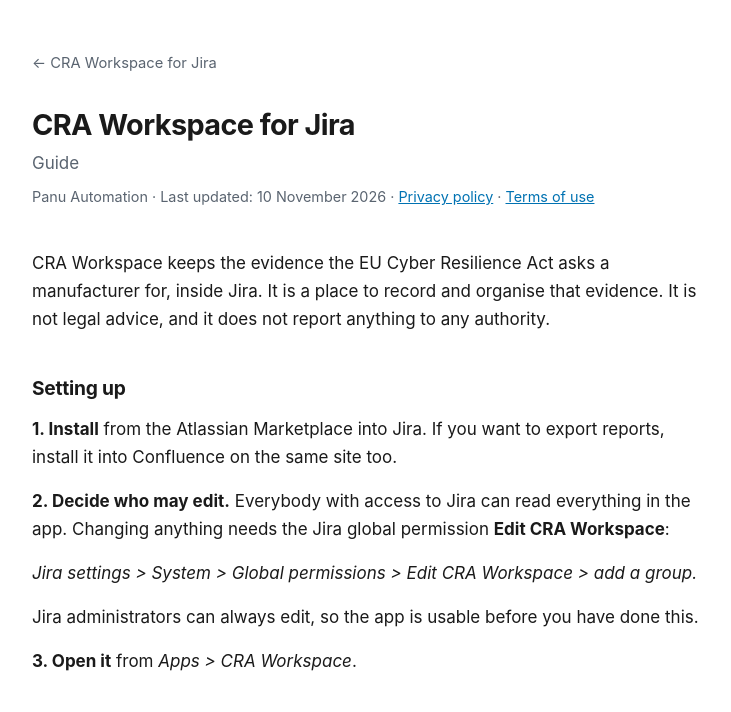
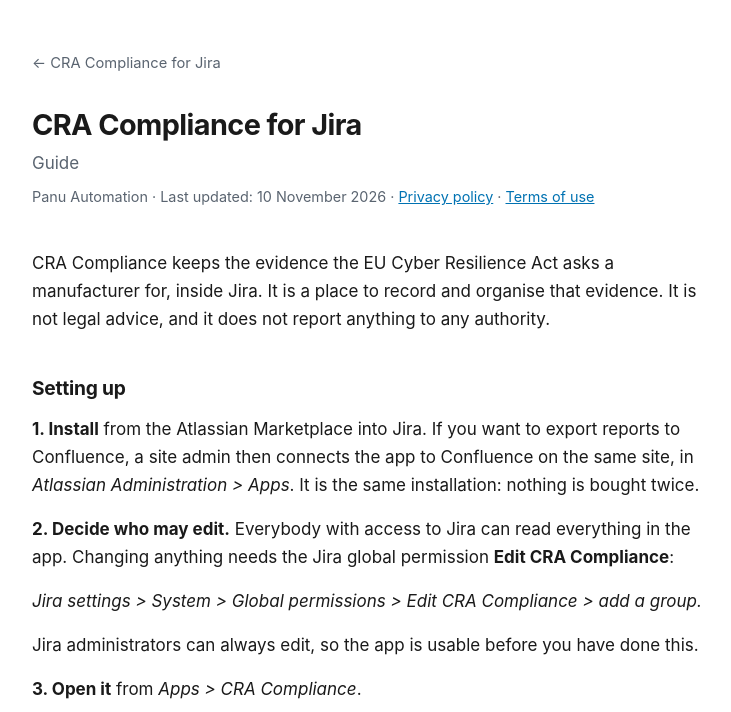
Before and after one commit to p-salo/panu-automation, a plain HTML site: page cra-workspace/guide/index.html in a window 1280 px wide. Shown: the top 712 px of the page, without its empty margins (272-1003 px from the left). Drawn offline with Linux system fonts and the light colour scheme.

Commit message:
CRA Compliance: the app's name in Jira since 2.3.0; Confluence export only where connected (forgeapps ae6e651)
Co-Authored-By: Claude Opus 5.5 <noreply@anthropic.com>

```diff
--- a/cra-workspace/guide/index.html
+++ b/cra-workspace/guide/index.html
@@ -3,8 +3,8 @@
 <head>
 <meta charset="utf-8">
 <meta name="viewport" content="width=device-width, initial-scale=1">
-<title>CRA Workspace for Jira — Guide</title>
-<meta name="description" content="How to use CRA Workspace for Jira: products, Annex I requirements, risks, Article 14 reports and SBOMs.">
+<title>CRA Compliance for Jira — Guide</title>
+<meta name="description" content="How to use CRA Compliance for Jira: products, Annex I requirements, risks, Article 14 reports and SBOMs.">
 <style>
   :root {
     --brand: #0072B2;
@@ -57,22 +57,22 @@
 </head>
 <body>
 <main>
-  <a class="back" href="../">← CRA Workspace for Jira</a>
+  <a class="back" href="../">← CRA Compliance for Jira</a>
 
-  <h1>CRA Workspace for Jira</h1>
+  <h1>CRA Compliance for Jira</h1>
   <p class="sub">Guide</p>
   <p class="meta">
     Panu Automation · Last updated: 10 November 2026 ·
     <a href="../">Privacy policy</a> · <a href="../terms/">Terms of use</a>
   </p>
 
-  <p>CRA Workspace keeps the evidence the EU Cyber Resilience Act asks a manufacturer for, inside Jira. It is a place to record and organise that evidence. It is not legal advice, and it does not report anything to any authority.</p>
+  <p>CRA Compliance keeps the evidence the EU Cyber Resilience Act asks a manufacturer for, inside Jira. It is a place to record and organise that evidence. It is not legal advice, and it does not report anything to any authority.</p>
   <h2>Setting up</h2>
-  <p><strong>1. Install</strong> from the Atlassian Marketplace into Jira. If you want to export reports, install it into Confluence on the same site too.</p>
-  <p><strong>2. Decide who may edit.</strong> Everybody with access to Jira can read everything in the app. Changing anything needs the Jira global permission <strong>Edit CRA Workspace</strong>:</p>
-  <p><em>Jira settings &gt; System &gt; Global permissions &gt; Edit CRA Workspace &gt; add a group.</em></p>
+  <p><strong>1. Install</strong> from the Atlassian Marketplace into Jira. If you want to export reports to Confluence, a site admin then connects the app to Confluence on the same site, in <em>Atlassian Administration &gt; Apps</em>. It is the same installation: nothing is bought twice.</p>
+  <p><strong>2. Decide who may edit.</strong> Everybody with access to Jira can read everything in the app. Changing anything needs the Jira global permission <strong>Edit CRA Compliance</strong>:</p>
+  <p><em>Jira settings &gt; System &gt; Global permissions &gt; Edit CRA Compliance &gt; add a group.</em></p>
   <p>Jira administrators can always edit, so the app is usable before you have done this.</p>
-  <p><strong>3. Open it</strong> from <em>Apps &gt; CRA Workspace</em>.</p>
+  <p><strong>3. Open it</strong> from <em>Apps &gt; CRA Compliance</em>.</p>
   <h2>Products</h2>
   <p>Add every product with digital elements that you place on the EU market, one entry per version you support.</p>
   <ul>
@@ -125,7 +125,7 @@
   <p><strong>Find a component in every product</strong> answers the question you have on the day a vulnerability in a library is announced: which of our products contain it? Type at least three characters of a name or a package URL. Each product is searched in its newest SBOM.</p>
   <p>The app does not know whether a component is vulnerable. It is a register, not a scanner.</p>
   <h2>Exporting</h2>
-  <p><em>Export to Confluence</em>, on the requirement list and on the risk assessment, creates a page in the space you choose with the report as it stands at that moment. Each export is a new page with the time in its title, so earlier ones are kept.</p>
+  <p><em>Export to Confluence</em>, on the requirement list and on the risk assessment, creates a page in the space you choose with the report as it stands at that moment. Each export is a new page with the time in its title, so earlier ones are kept. The button is there only when the site has Confluence and the app is connected to it (step 1); on a Jira-only site the app works the same without it.</p>
   <p>Owners and signers appear on the page as mentions, which may notify them.</p>
   <h2>Uninstalling</h2>
   <p><strong>Uninstalling deletes the product register and all requirement states, permanently.</strong> Export first. Risks, reports, their comments and exported pages are in your Jira and Confluence and are not touched.</p>
```
Also changed, not shown: cra-workspace/index.html (+4 -4 lines), cra-workspace/terms/index.html (+5 -5 lines), index.html (+1 -1 lines).
